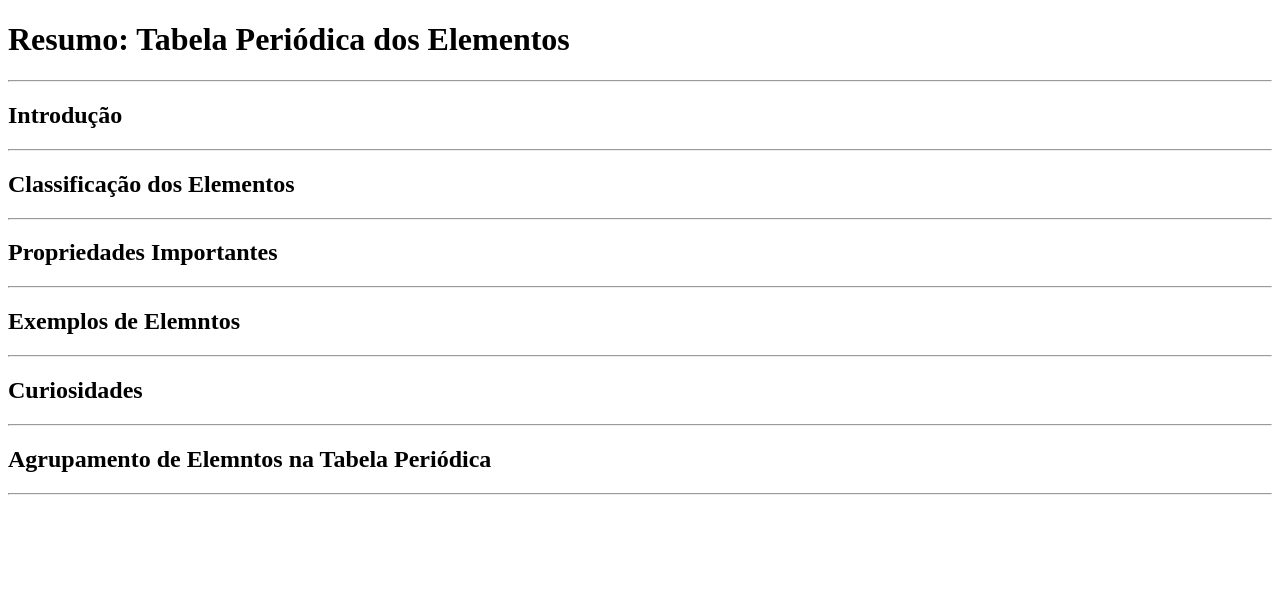
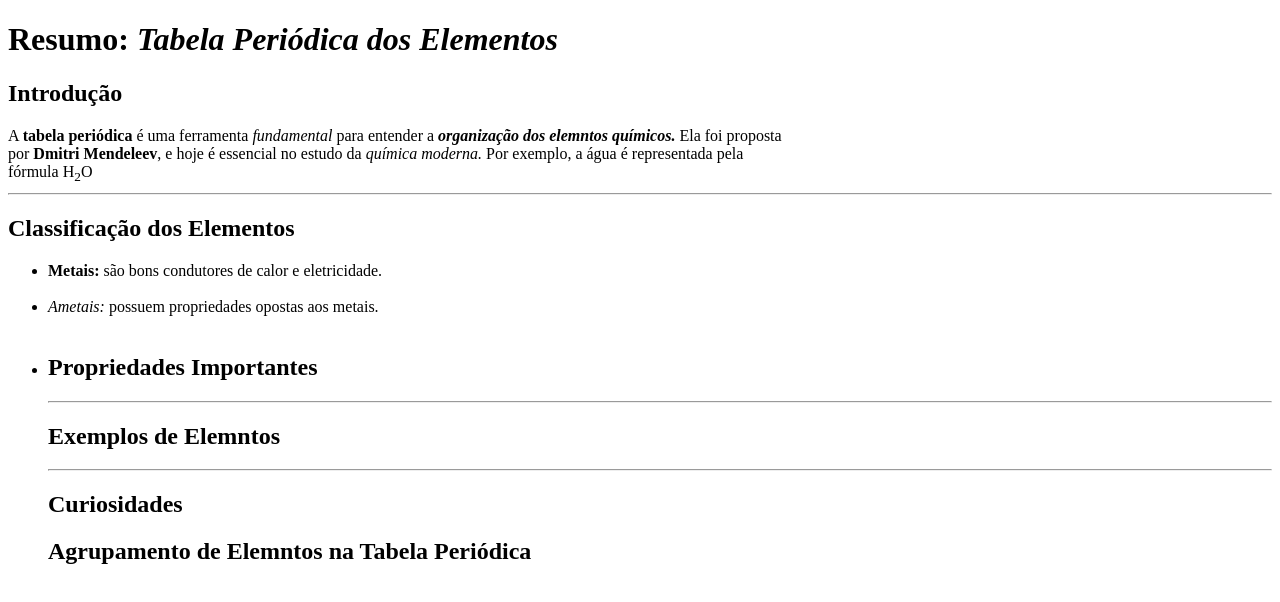
Before and after one commit to Airi1102/Exerc-cio-Revis-o, a plain HTML site: page index.html in a window 1280 px wide. Drawn offline with Linux system fonts and the light colour scheme.

Commit message:
Mudança 1

```diff
--- a/index.html
+++ b/index.html
@@ -6,20 +6,24 @@
     <title>Exercícios HTML</title>
 </head>
 <body>
-    <h1>Resumo: Tabela Periódica dos Elementos</h1>
-    <hr/>
+    <h1>Resumo: <i>Tabela Periódica dos Elementos</i></h1>
     <h2>Introdução</h2>
+    A <b>tabela periódica</b> é uma ferramenta <i>fundamental</i> para entender a <b><i>organização dos elemntos químicos.</i></b> Ela foi proposta</h4> <br>
+    por <b>Dmitri Mendeleev</b>, e hoje é essencial no estudo da <i>química moderna.</i> Por exemplo, a água é representada pela </h4> <br>
+    fórmula H<sub>2</sub>O
     <hr/>
     <h2>Classificação dos Elementos</h2>
-    <hr/>
+    <ul>
+        <li><b>Metais:</b> são bons condutores de calor e eletricidade.</li> <br>
+        <li><i>Ametais:</i> possuem propriedades opostas aos metais.</li> <br>
+        <li
+    </ul>
     <h2>Propriedades Importantes</h2>
     <hr/>
     <h2>Exemplos de Elemntos</h2>
     <hr/>
     <h2>Curiosidades</h2>
-    <hr/>
     <h2>Agrupamento de Elemntos na Tabela Periódica</h2>
-    <hr/>
 
 </body>
 </html>
```
